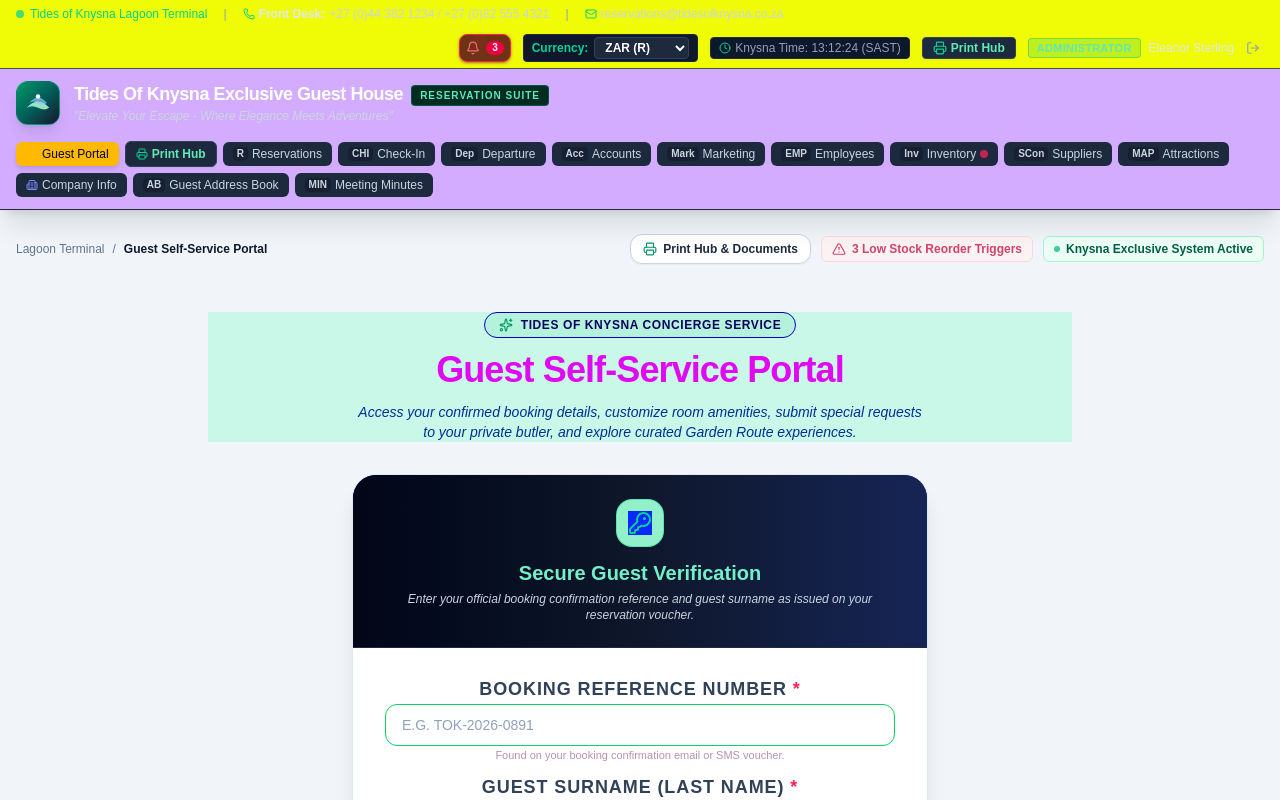
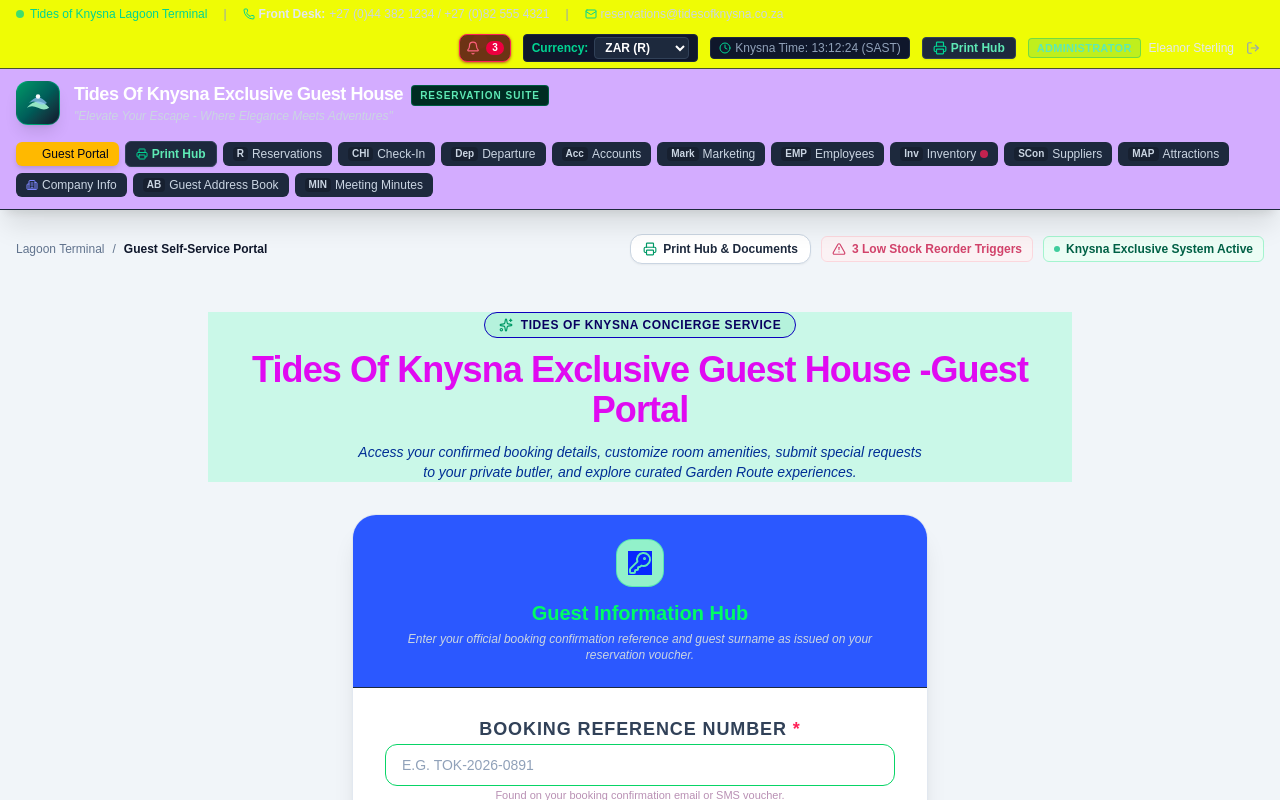
Before and after one commit to efficienttmsportal/Tides-Of-Knysna-Exclusive-Guest-House--Reservation-Suite-, a React (Vite) app: page / in a window 1280 px wide. Both pictures are taken after a click on the button "Guest Portal". Shown: the top 800 px of the page. Built offline with nearby package versions, Linux system fonts and the light colour scheme.

Commit message:
feat(ui): update guest portal branding and styling
Refined the guest portal header title, updated the primary theme color, and imported additional iconography to enhance the interface branding.

```diff
--- a/src/components/GuestPortal.tsx
+++ b/src/components/GuestPortal.tsx
@@ -3,6 +3,10 @@
 import {
   KeyRound,
   BedDouble,
+  Hotel,
+  HelpCircle,
+  Bus,
+  Palmtree,
   Calendar,
   Clock,
   ShieldCheck,
@@ -614,7 +618,7 @@
             Tides of Knysna Concierge Service
           </div>
           <h1 className="font-serif-luxury text-3xl md:text-4xl font-bold text-slate-900 tracking-tight">
-            Guest Self-Service Portal
+            Tides Of Knysna Exclusive Guest House -Guest Portal
           </h1>
           <p className="text-sm text-slate-600 max-w-xl mx-auto">
             Access your confirmed booking details, customize room amenities, submit special requests to your private butler, and explore curated Garden Route experiences.
@@ -623,11 +627,22 @@
 
         {/* Login Box */}
         <div className="bg-white rounded-3xl border border-slate-200 shadow-xl overflow-hidden max-w-xl mx-auto">
-          <div className="bg-gradient-to-r from-slate-950 via-slate-900 to-blue-950 p-6 text-white text-center border-b border-slate-800">
+          <div
+            style={{ backgroundColor: '#2b58ff' }}
+            className="p-6 text-white text-center border-b border-slate-800"
+          >
             <div className="w-12 h-12 rounded-2xl bg-emerald-500/20 border border-emerald-400/40 text-emerald-400 flex items-center justify-center mx-auto mb-3">
-              <KeyRound className="w-6 h-6" />
-            </div>
-            <h2 className="font-serif-luxury text-xl font-bold">Secure Guest Verification</h2>
+              <KeyRound
+                className="w-6 h-6"
+                style={{ textAlign: 'center', fontSize: '20px', color: '#5fe8bc' }}
+              />
+            </div>
+            <h2
+              className="text-xl font-bold"
+              style={{ color: '#00fd63', fontFamily: 'Arial' }}
+            >
+              Guest Information Hub
+            </h2>
             <p className="text-xs text-slate-300 mt-1">
               Enter your official booking confirmation reference and guest surname as issued on your reservation voucher.
             </p>
@@ -676,7 +691,8 @@
 
             <button
               type="submit"
-              className="w-full py-3 bg-emerald-600 hover:bg-emerald-500 text-white font-bold rounded-xl text-sm transition shadow-lg flex items-center justify-center gap-2"
+              style={{ backgroundColor: '#fcd300', color: '#0753c4' }}
+              className="w-full py-3 font-bold rounded-xl text-sm transition shadow-lg flex items-center justify-center gap-2 hover:opacity-95"
             >
               <KeyRound className="w-4 h-4" />
               Sign In to My Guest Portal
@@ -741,21 +757,31 @@
         {/* Feature Highlights */}
         <div className="grid grid-cols-1 sm:grid-cols-3 gap-4 text-center max-w-3xl mx-auto">
           <div className="bg-white p-4 rounded-2xl border border-slate-200 shadow-xs space-y-1">
-            <BedDouble className="w-5 h-5 text-emerald-600 mx-auto" />
-            <h4 className="font-bold text-slate-800 text-xs">Accommodation and Reservation Information?</h4>
+            <div className="flex items-center justify-center gap-1.5 mx-auto">
+              <Hotel className="w-5 h-5 text-emerald-600" />
+              <BedDouble className="w-5 h-5 text-indigo-600" />
+              <Info className="w-5 h-5 text-blue-600" />
+            </div>
+            <h4 className="font-bold text-slate-800 text-xs">Accomodation and Reservation Information</h4>
             <p className="text-[11px] text-slate-500">Live view of suite allocation, stay dates, and door access keys.</p>
           </div>
 
           <div className="bg-white p-4 rounded-2xl border border-slate-200 shadow-xs space-y-1">
-            <Sparkles className="w-5 h-5 text-amber-500 mx-auto" />
-            <h4 className="font-bold text-slate-800 text-xs">Special Requests</h4>
+            <div className="flex items-center justify-center gap-1.5 mx-auto">
+              <HelpCircle className="w-5 h-5 text-amber-500" />
+              <Wine className="w-5 h-5 text-rose-500" />
+            </div>
+            <h4 className="font-bold text-slate-800 text-xs">Guest Requirements ?</h4>
             <p className="text-[11px] text-slate-500">Request airport pickups, champagne on ice, or dietary accommodations.</p>
           </div>
 
           <div className="bg-white p-4 rounded-2xl border border-slate-200 shadow-xs space-y-1">
-            <Compass className="w-5 h-5 text-blue-600 mx-auto" />
-            <h4 className="font-bold text-slate-800 text-xs">Concierge Excursions</h4>
-            <p className="text-[11px] text-slate-500">Curated lagoon cruises, oyster dining, and guided forest tours.</p>
+            <div className="flex items-center justify-center gap-1.5 mx-auto">
+              <Bus className="w-5 h-5 text-indigo-600" />
+              <Palmtree className="w-5 h-5 text-emerald-600" />
+            </div>
+            <h4 className="font-bold text-slate-800 text-xs">Tourist Attractions and Local Attractions</h4>
+            <p className="text-[11px] text-slate-500">Curated lagoon cruises, oyster dining, shuttle transfers, and beach excursions.</p>
           </div>
         </div>
       </div>
```
